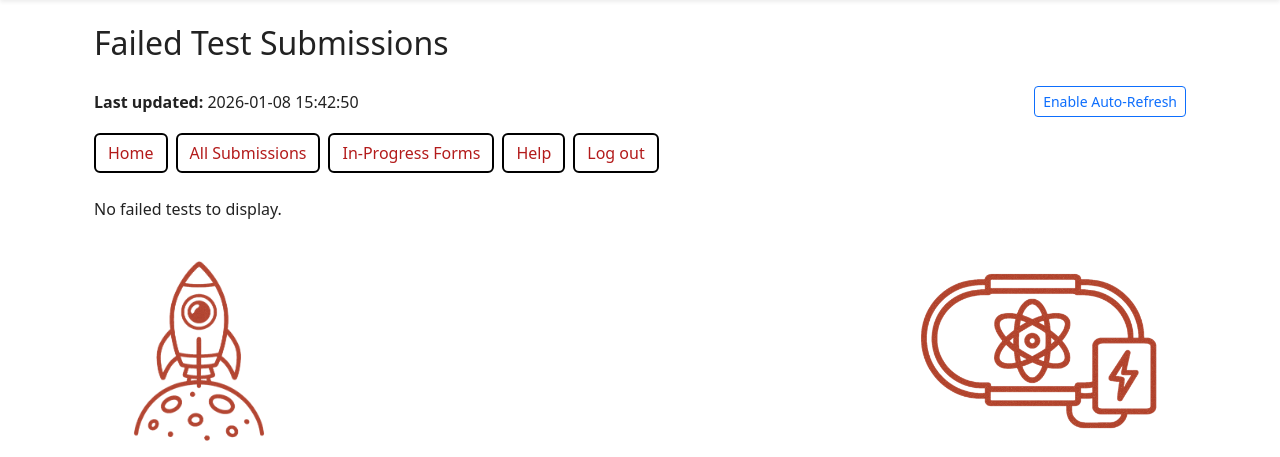
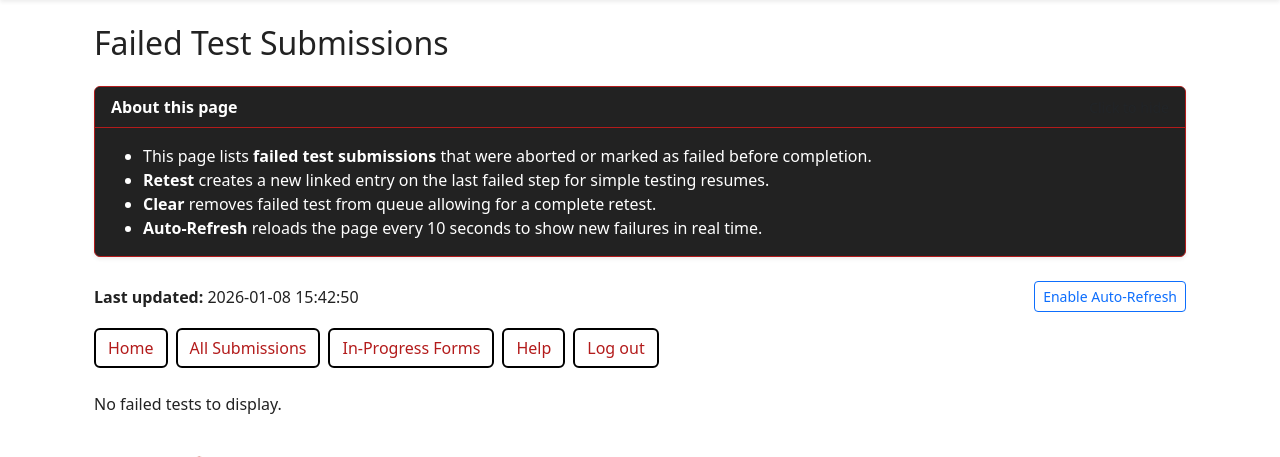
Before and after one commit to apollo-lhc/cm_testing_webapp, a Flask app: page /failed_tests in a window 1280 px wide. Shown: the part 80-537 px from the top of the page. Run offline with Flask 3, Linux system fonts and the light colour scheme; the visitor is signed in with stand-in values (Sample User, id 1); some libraries are stand-ins or nearby versions.

Commit message:
failed test help box

```diff
--- a/templates/failed_tests.html
+++ b/templates/failed_tests.html
@@ -21,6 +21,40 @@
 
 <div class="container">
   <h2 class="mb-4">Failed Test Submissions</h2>
+
+  <div class="card mb-4 shadow-sm">
+    <div class="card-header bg-light d-flex justify-content-between align-items-center"
+        role="button"
+        data-bs-toggle="collapse"
+        data-bs-target="#failedHelp"
+        aria-expanded="true">
+      <strong>About this page</strong>
+      <span id="help-toggle-text" class="text-muted small">
+        Click to hide
+      </span>
+    </div>
+
+    <div id="failedHelp" class="collapse show">
+      <div class="card-body">
+        <ul class="mb-0">
+          <li>
+            This page lists <strong>failed test submissions</strong> that were aborted or marked as failed before completion.
+          </li>
+          <li>
+            <strong>Retest</strong> creates a new linked entry on the last failed step for simple testing resumes.
+          </li>
+          <li>
+            <strong>Clear</strong> removes failed test from queue allowing for a complete retest.
+          </li>
+          <li>
+            <strong>Auto-Refresh</strong> reloads the page every 10 seconds to show new failures in real time.
+          </li>
+        </ul>
+      </div>
+    </div>
+  </div>
+
+
 
   {% block flash_messages %}
   {% endblock %}
@@ -177,5 +211,27 @@
       startAutoRefresh();
     }
   });
+
+  const helpCollapse = document.getElementById("failedHelp");
+  const helpText = document.getElementById("help-toggle-text");
+
+  function setLabel() {
+    helpText.textContent = helpCollapse.classList.contains("show")
+      ? "Click to hide"
+      : "Click to expand";
+  }
+
+  // correct initial label on load
+  setLabel();
+
+  // instant updates (at start of transition)
+  helpCollapse.addEventListener("show.bs.collapse", () => {
+    helpText.textContent = "Click to hide";
+  });
+
+  helpCollapse.addEventListener("hide.bs.collapse", () => {
+    helpText.textContent = "Click to expand";
+  });
+
 </script>
 {% endblock %}
```
